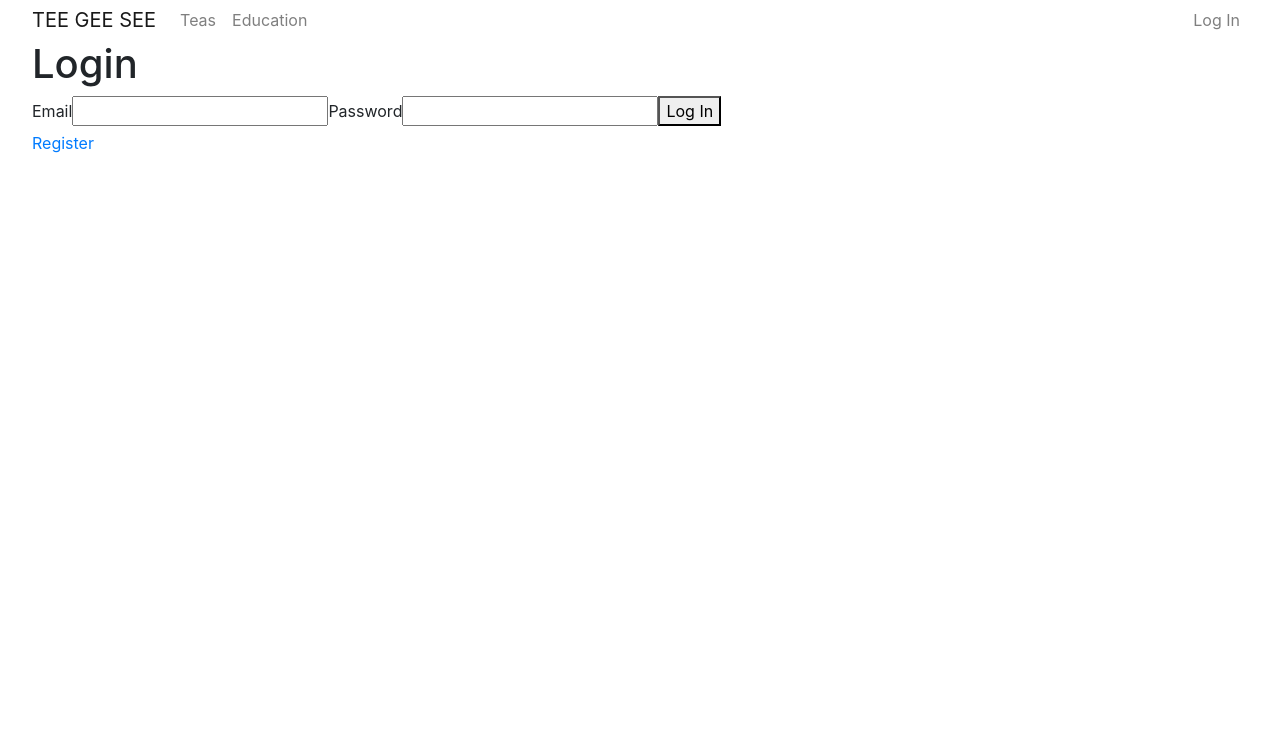
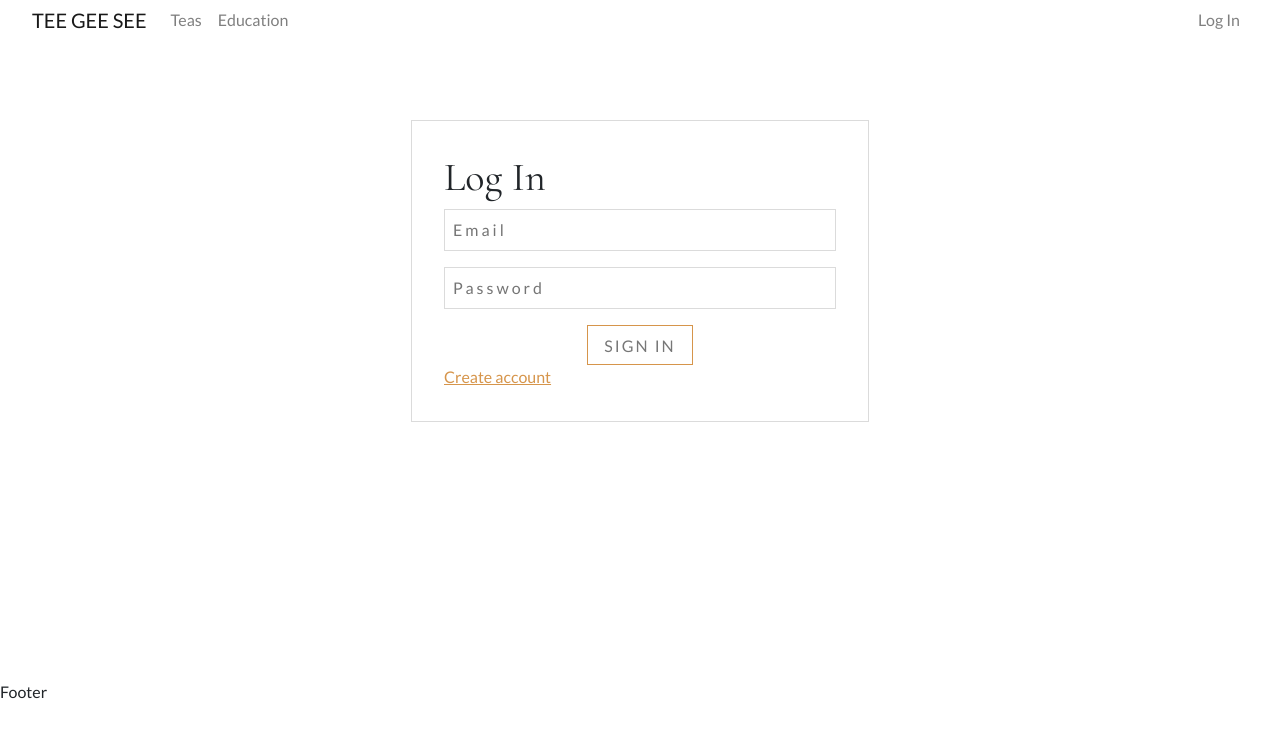
Before and after one commit to yongsannnn/TGC-react, a React (Create React App) app in the folder tgc-react/: page /login in a window 1280 px wide. Shown: the top 738 px of the page. Built offline with nearby package versions, Linux system fonts and the light colour scheme.

Commit message:
Added footer and css for login page

```diff
--- a/tgc-react/src/App.css
+++ b/tgc-react/src/App.css
@@ -1,3 +1,13 @@
+@import url('https://fonts.googleapis.com/css2?family=Cormorant+Garamond&family=Lato&display=swap');
+
+#root{
+    font-family: 'Lato', sans-serif;
+}
+
+h1{
+    font-family: 'Cormorant Garamond', serif;
+}
+
 .nav-route{
     font-size: 10px;
     padding: 1em 0;
@@ -5,7 +15,59 @@
     border-bottom: 1px solid #dbdbdb;
     text-transform: uppercase;
 }
+.page-width{
+    display:flex;
+    margin: auto;
+    padding: 2em;
+    max-width: 1040px;
+}
 
+.login-wrapper{
+    padding: 2em;
+    max-width: 600px;
+    margin: 3em auto;
+    border: 1px solid #dbdbdb
+}
+
+.login-input{
+    padding: 0.5em;
+    width: 100%;
+    margin-bottom: 1em;
+    letter-spacing: 3px;
+    border: 1px solid #dbdbdb;
+}
+
+.cta{
+    border: 1px solid #d6954b;
+    letter-spacing: 2px;
+    text-transform: uppercase;
+    color: #777777;
+    text-align: center;
+    padding: 0.5rem 1rem;
+    transition: .2s ease;
+    background:transparent;
+    height:40px;
+}
+
+.cta:hover{
+    color: #d6954b;
+    text-decoration: none;
+}
+
+.login-btn-wrapper{
+    display:flex;
+    justify-content: center;
+}
+
+.create-acc{
+    color:#d6954b;
+    text-decoration: underline;
+}
+
+.create-acc:hover{
+    text-decoration:none;
+    color:#777777;
+}
 .img-container{
   height: 450px;
   width: 450px;
--- a/tgc-react/src/App.js
+++ b/tgc-react/src/App.js
@@ -2,7 +2,7 @@ import "bootstrap/dist/css/bootstrap.min.css"
 import "./App.css"
 import { BrowserRouter as Router, Switch, Route, Link } from "react-router-dom";
 import React, { useState } from "react"
-import Login from "./components/Login"
+import LoginComponent from "./components/LoginComponent";
 import Education from "./components/Education";
 import Product from "./components/Product";
 import Landing from "./components/Landing";
@@ -13,6 +13,7 @@ import IndividualProduct from "./components/IndividualProduct"
 import Cart from "./components/Cart"
 import Order from "./components/Order"
 import IndividualOrder from "./components/IndividualOrder"
+import Footer from "./components/Footer"
 import config from "./config"
 import axios from "axios";
 
@@ -100,7 +101,8 @@ function App() {
                         </div>
                     </div>
                 </nav>
-                <section style={{ padding: "0rem 2rem" }}>
+                <section style={{ padding: "0rem 2rem",
+            minHeight: "80vh" }}>
                     <Switch>
                         <Route exact path="/">
                             <Landing />
@@ -113,7 +115,7 @@ function App() {
                         </Route>
                         <Route exact path="/login">
                             <LoginContext.Provider value={context}>
-                                <Login />
+                                <LoginComponent />
                             </LoginContext.Provider>
                         </Route>
                         <Route exact path="/register">
@@ -139,7 +141,7 @@ function App() {
                     </Switch>
                 </section>
             </Router>
-
+            <Footer/>
         </React.Fragment>
     );
 }
--- /dev/null
+++ b/tgc-react/src/components/Footer.js
@@ -0,0 +1,7 @@
+import React from "react"
+
+export default function Footer() {
+    return(
+        <p>Footer</p>
+    )
+}
--- a/tgc-react/src/components/Login.js
+++ b/tgc-react/src/components/Login.js
@@ -4,7 +4,6 @@ import LoginComponent from "./LoginComponent";
 export default function Login() {
     return (
         <React.Fragment>
-            <h1>Login</h1>
             <LoginComponent />
         </React.Fragment>
     );
--- a/tgc-react/src/components/LoginComponent.js
+++ b/tgc-react/src/components/LoginComponent.js
@@ -16,12 +16,18 @@ export default function LoginComponent() {
 
     return (
         <React.Fragment>
+            <div className="page-width">
+                <div className="login-wrapper">
                     <div>
-                <label>Email</label>
-                <input type="text" name="email" value={email} onChange={(e) => setEmail(e.target.value)}></input>
-                <label>Password</label>
-                <input type="password" name="password" value={password} onChange={(e) => setPassword(e.target.value)}></input>
-                <button onClick={
+                        <h1>
+                            Log In
+                         </h1>
+                        <div>
+                            <input className="login-input" type="text" name="email" value={email} placeholder="Email" onChange={(e) => setEmail(e.target.value)}></input>
+                            <input className="login-input" type="password" name="password" value={password} placeholder="Password" onChange={(e) => setPassword(e.target.value)}></input>
+
+                            <div className="login-btn-wrapper">
+                                <button className="cta" onClick={
                                     async () => {
                                         const response = await axios.post(baseUrl + "/api/users/login", {
                                             "email": email,
@@ -34,10 +40,14 @@ export default function LoginComponent() {
                                         context.changeUser(response.data.id)
                                         history.goBack("/")
                                     }
-                }>Log In</button>
+                                }>Sign In</button>
+                            </div>
                         </div>
                         <div>
-                <Link to="/register">Register</Link>
+                            <Link className="create-acc" to="/register">Create account</Link>
+                        </div>
+                    </div>
+                </div>
             </div>
         </React.Fragment>
     );
```
Lines whose indentation alone changed are shown as unchanged.
